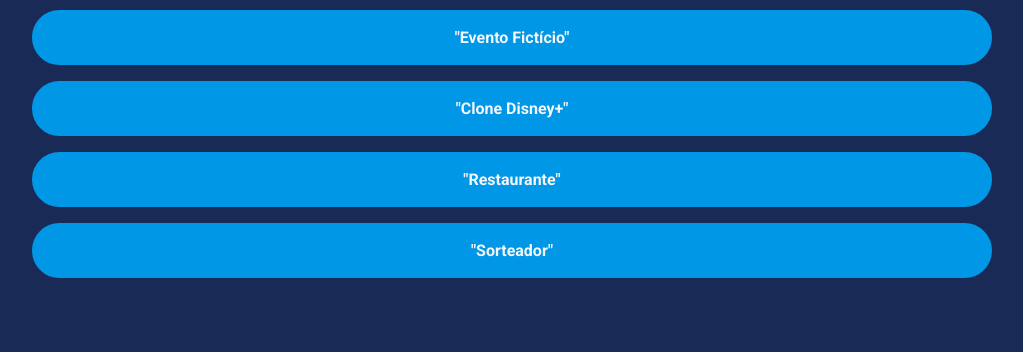
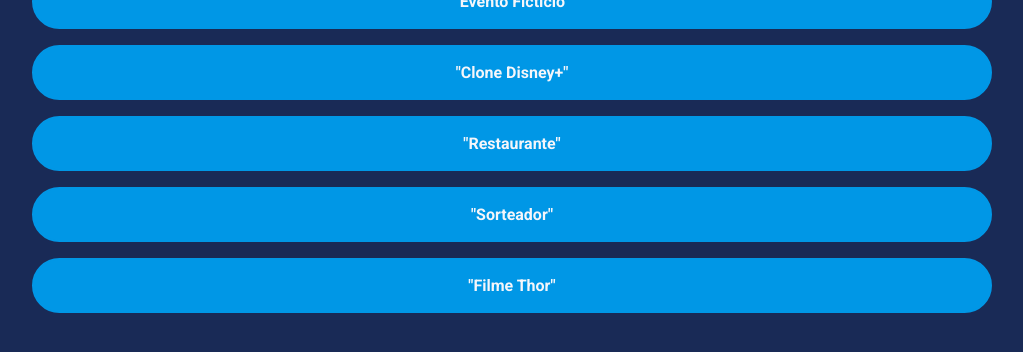
Before and after one commit to fllaviio/portfolio-links, a website: page index.html in a window 1280 px wide. Shown: the part 404-756 px from the top of the page, without its empty margins (128-1151 px from the left). Drawn offline with Linux system fonts and the light colour scheme.

Commit message:
add link thor

```diff
--- a/index.html
+++ b/index.html
@@ -68,6 +68,11 @@
                         "Sorteador"
                     </a>
                 </li>
+                <li class="projects-list-item">
+                    <a href="https://filme-thor.vercel.app/" target="_blank">
+                        "Filme Thor"
+                    </a>
+                </li>
             </ul>
         </nav>
     </div>
```
